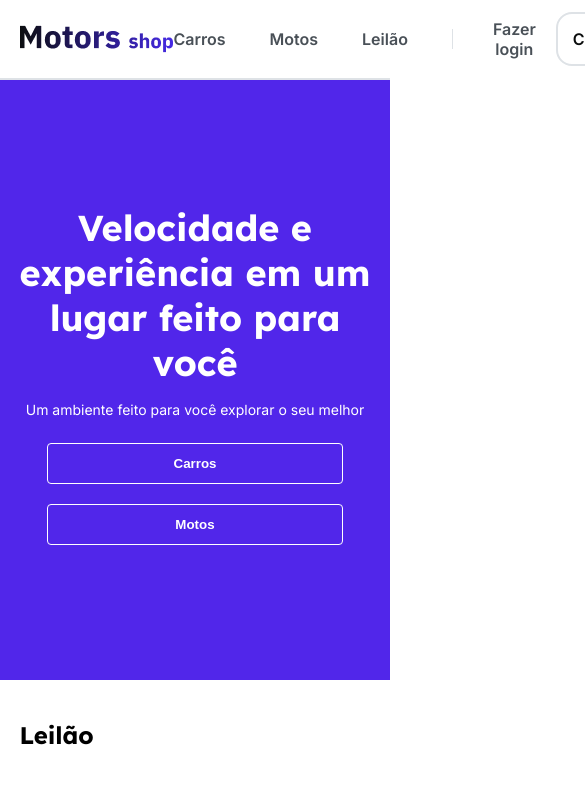
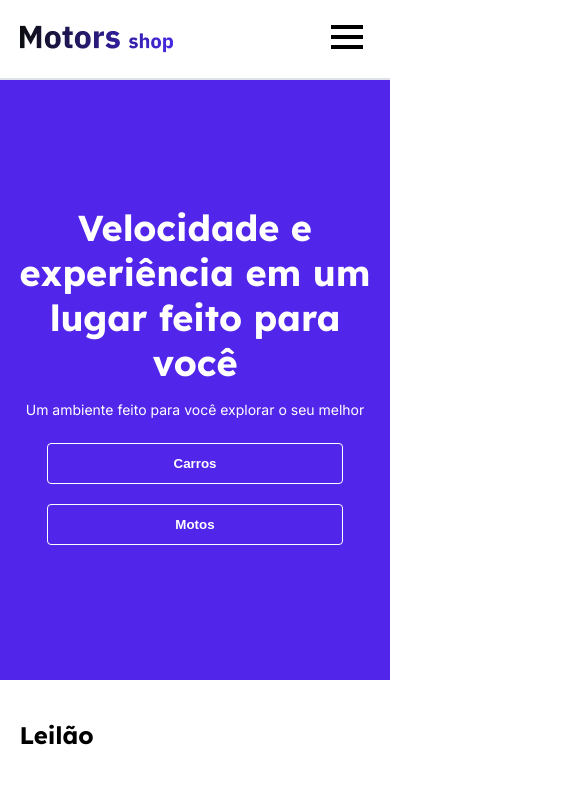
Before and after one commit to projeto-m6/frontend, a React (Vite) app: page / in a window 390 px wide. Shown: the top 798 px of the page, 585 px wide, since content can reach past the window. Built offline with nearby package versions, Linux system fonts and the light colour scheme.

Commit message:
fix: header responsivo

```diff
--- a/src/components/Header/index.tsx
+++ b/src/components/Header/index.tsx
@@ -1,43 +1,76 @@
-import * as S from "./style";
-import Logo from "../../assets/Motors shop.png";
-import { B1600 } from "../../styles/typography";
-import { useState } from "react";
-import { MenuHamburguer } from "../MenuHamburguer";
+import * as S from './style';
+import Logo from '../../assets/Motors shop.png';
+import { BiMenu } from 'react-icons/bi';
+import { B1600 } from '../../styles/typography';
+import { useContext } from 'react';
+import { AuthContext } from '../../contexts/auth';
+import { Avatar } from '../Avatar';
+import { useNavigate } from 'react-router-dom';
 
 export const Header = () => {
-  const [isHamburguer, setIsHamburguer] = useState<boolean>(false);
+  const { user, signOut } = useContext(AuthContext);
 
-  const myTimer = () => {
-    if (window.screen.width < 764) {
-      setIsHamburguer(true);
-    } else {
-      setIsHamburguer(false);
-    }
-  };
-  setInterval(myTimer as any, 500);
+  const navigate = useNavigate();
+
   return (
     <S.ContainerHeader>
       <div id="width">
         <img src={Logo} alt="" />
-        {isHamburguer ? (
-          <MenuHamburguer />
-        ) : (
-          <S.NavLinks>
-            <S.Links>
-              <B1600>Carros</B1600>
-              <B1600>Motos</B1600>
-              <B1600>Leilão</B1600>
-            </S.Links>
+
+        <S.MenuWithoutUser>
+          <BiMenu />
+          <div>
+            <ul>
+              <li onClick={() => navigate('/', { replace: true })}>Carros</li>
+              <li onClick={() => navigate('/', { replace: true })}>Motos</li>
+              <li onClick={() => navigate('/', { replace: true })}>Leilão</li>
+
+              {user ? (
+                <>
+                  <li>Editar Perfil</li>
+                  <li>Editar Endereço</li>
+                  {!user.is_buyer && <li>Meus Anúncios</li>}
+                  <li onClick={signOut}>Sair</li>
+                </>
+              ) : (
+                <>
+                  <li onClick={() => navigate('/login', { replace: true })}>Fazer Login</li>
+                  <li onClick={() => navigate('/register', { replace: true })}>Cadastrar</li>
+                </>
+              )}
+            </ul>
+          </div>
+        </S.MenuWithoutUser>
+        <S.NavLinks>
+          <S.Links>
+            <B1600 onClick={() => navigate('/', { replace: true })}>Carros</B1600>
+            <B1600 onClick={() => navigate('/', { replace: true })}>Motos</B1600>
+            <B1600 onClick={() => navigate('/', { replace: true })}>Leilão</B1600>
+          </S.Links>
+          {user ? (
+            <S.MenuWithUser>
+              <Avatar username={user.name} />
+              <span>{user.name}</span>
+              <div>
+                <ul>
+                  <li>Editar Perfil</li>
+                  <li>Editar Endereço</li>
+                  {!user.is_buyer && <li>Meus Anúncios</li>}
+                  <li onClick={signOut}>Sair</li>
+                </ul>
+              </div>
+            </S.MenuWithUser>
+          ) : (
             <S.NavButtons>
-              <button className="login">
-                <B1600>Fazer login</B1600>
+              <button onClick={() => navigate('/login', { replace: true })} className="login">
+                Fazer login
               </button>
-              <button className="register">
-                <B1600>Cadastrar</B1600>
+              <button onClick={() => navigate('/register', { replace: true })} className="register">
+                Cadastrar
               </button>
             </S.NavButtons>
-          </S.NavLinks>
-        )}
+          )}
+        </S.NavLinks>
       </div>
     </S.ContainerHeader>
   );
--- a/src/components/Header/style.ts
+++ b/src/components/Header/style.ts
@@ -1,5 +1,4 @@
-import { width } from "@mui/system";
-import styled, { css, keyframes } from "styled-components";
+import styled, { keyframes } from 'styled-components';
 
 const dropDown = keyframes`
   0%{
@@ -39,10 +38,14 @@ export const ContainerHeader = styled.div`
 `;
 
 export const NavLinks = styled.div`
-  display: flex;
+  display: none;
   align-items: center;
   gap: 20px;
   height: 100%;
+
+  @media (min-width: 764px) {
+    display: flex;
+  }
 `;
 
 export const Links = styled.div`
@@ -71,8 +74,13 @@ export const NavButtons = styled.div`
   gap: 20px;
 
   .login {
+    font-family: 'Inter';
+    font-weight: 600;
     background: transparent;
     border: none;
+    color: ${({ theme }) => theme.brand1};
+
+    cursor: pointer;
   }
 
   .register {
@@ -82,9 +90,7 @@ export const NavButtons = styled.div`
     border-radius: 1rem;
     box-shadow: none;
 
-    & > p {
-      color: #0b0d0d;
-    }
+    cursor: pointer;
   }
 
   button:hover p {
@@ -92,3 +98,88 @@ export const NavButtons = styled.div`
     border-color: ${({ theme }) => theme.grey3};
   }
 `;
+
+export const MenuWithoutUser = styled.nav`
+  position: relative;
+
+  cursor: pointer;
+
+  svg {
+    font-size: 3rem;
+  }
+
+  div {
+    display: none;
+    position: absolute;
+    top: 20px;
+    right: 0;
+    width: max-content;
+
+    background-color: ${({ theme }) => theme.grey9};
+    border-radius: 0.25rem;
+    ul {
+      list-style: none;
+      display: flex;
+      flex-direction: column;
+
+      li {
+        font-family: 'Inter';
+        font-weight: 400;
+        color: ${({ theme }) => theme.grey2};
+        padding: 1rem 3.625rem 1rem 1.375rem;
+      }
+      li:hover {
+        background-color: ${({ theme }) => theme.grey4};
+      }
+    }
+  }
+  &:hover div {
+    display: flex;
+  }
+
+  @media (min-width: 764px) {
+    display: none;
+  }
+`;
+
+export const MenuWithUser = styled.div`
+  position: relative;
+  cursor: pointer;
+
+  & span:last-child {
+    font-family: 'Inter';
+    font-size: 1rem;
+    font-weight: 400;
+    color: ${({ theme }) => theme.grey2};
+  }
+
+  div {
+    display: none;
+    position: absolute;
+    top: 20px;
+    right: 0;
+    width: max-content;
+
+    background-color: ${({ theme }) => theme.grey9};
+    border-radius: 0.25rem;
+    ul {
+      list-style: none;
+      display: flex;
+      flex-direction: column;
+
+      li {
+        font-family: 'Inter';
+        font-weight: 400;
+        color: ${({ theme }) => theme.grey2};
+        padding: 1rem 3.625rem 1rem 1.375rem;
+        cursor: pointer;
+      }
+      li:hover {
+        background-color: ${({ theme }) => theme.grey4};
+      }
+    }
+  }
+  &:hover div {
+    display: flex;
+  }
+`;
```
